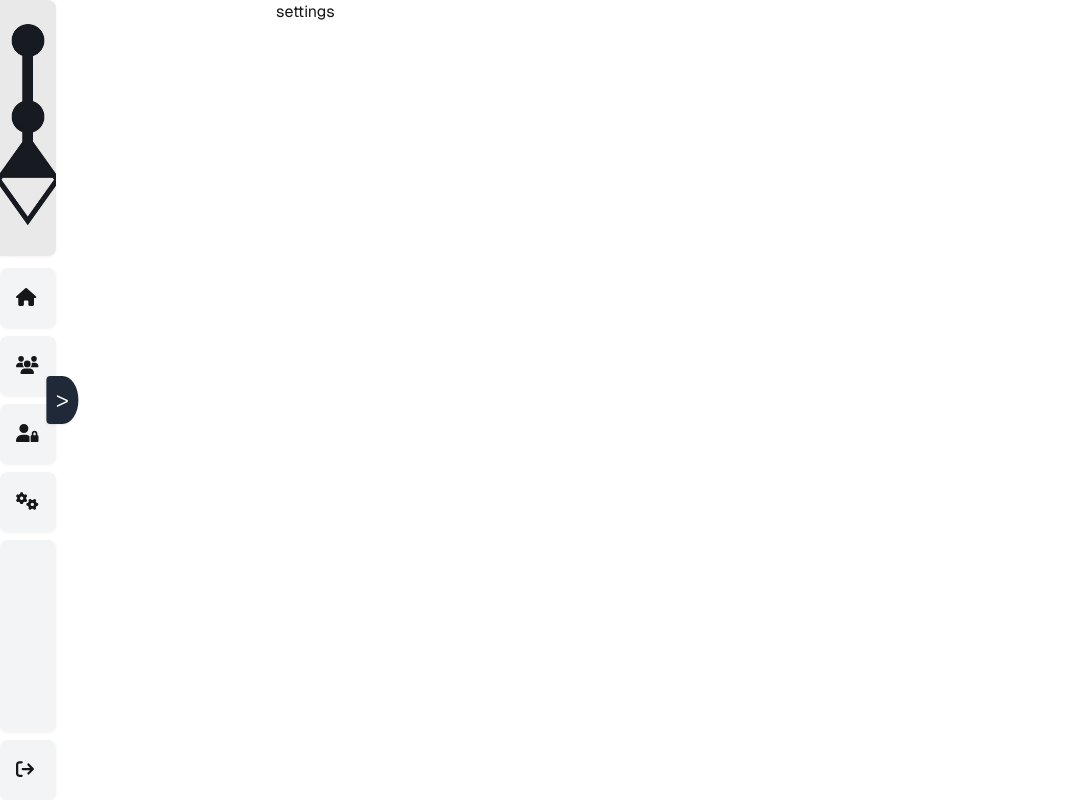
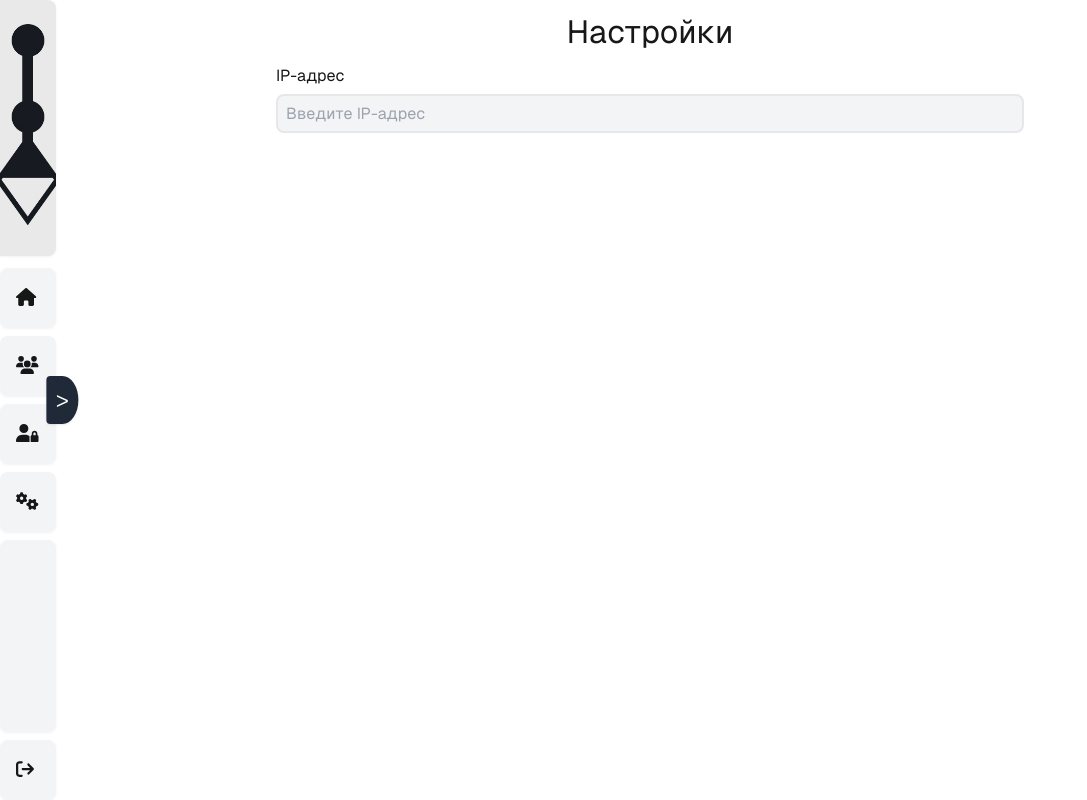
Before and after one commit to PiePieChocoPie/ADSync, a Next.js app: page /dashboard/settings in a window 1280 px wide. Shown: the whole page, without its empty margins (0-1087 px from the left). Built offline with nearby package versions, Linux system fonts and the light colour scheme.

Commit message:
change button's usage

```diff
--- a/app/dashboard/policy/page.tsx
+++ b/app/dashboard/policy/page.tsx
@@ -1,5 +1,8 @@
+import PageHeader from "@/components/molecule/PageHeader/page";
+
 export default function Policy() {
   return (
-    <h1>Policy</h1>
+    <PageHeader title="Политика конфиденциальности" />
+
   )
 }
--- a/app/dashboard/queue/page.tsx
+++ b/app/dashboard/queue/page.tsx
@@ -1,5 +1,7 @@
+import PageHeader from "@/components/molecule/PageHeader/page";
+
 export default function Queue() {
   return (
-    <h1>QUEUE</h1>
+    <PageHeader title="Очередь сотрудников" />
   )
 }
--- a/app/dashboard/settings/page.tsx
+++ b/app/dashboard/settings/page.tsx
@@ -1,5 +1,11 @@
+import PageHeader from "@/components/molecule/PageHeader/page";
+import Input from "@/components/atom/Input/page";
+
 export default function Settings() {
   return (
-    <h1>settings</h1>
+    <div>
+      <PageHeader title="Настройки" />
+      <Input title="IP-адрес" placeholder="Введите IP-адрес" />
+    </div>
   )
 }
--- a/components/atom/Button/page.tsx
+++ b/components/atom/Button/page.tsx
@@ -2,13 +2,13 @@ import styles from "./style.module.css";
 
 
 export default function Button({
-  children, type = "button", action
+  title="Ок", type = "button", classes="", action,
 }: {
-  children: React.ReactNode, type?: "button" | "submit" | "reset", action?: () => void
+  title: string, type?: "button" | "submit" | "reset", classes?:string, action?: () => void
 }) {
     return (
-        <button onClick={action} type={type} className={`${styles.item}`}>
-            {children}
+        <button onClick={action} type={type} className={`${styles.item} ${classes}`}>
+            {title}
         </button>
     );
 }
--- a/components/atom/Button/style.module.css
+++ b/components/atom/Button/style.module.css
@@ -1,12 +1,11 @@
 .item {
-    padding: 0.8rem 1.6rem;
+    padding: 0.6rem 1.5rem;
     width: 100%;
     background-color: var(--background);
     color: var(--foreground);
     border: 0.15rem solid var(--item-border);
     border-radius: var(--item-rounded);
     cursor: pointer;
-    font-size: 1rem;
     transition: background-color 0.3s ease;
 }
 
--- a/components/element/Auth/page.tsx
+++ b/components/element/Auth/page.tsx
@@ -26,7 +26,7 @@ export default function Auth() {
             <Input title="Логин" placeholder="Введите логин" />
             <Input title="Пароль" type="password" placeholder="Введите пароль" />
             <h6 style={{alignSelf: "flex-end", marginTop: "1.4rem"}}>
-                <Button type="submit" action={test}>Войти</Button>
+                <Button title="Войти"type="submit" action={test} />
             </h6>
         </div>
     );
--- /dev/null
+++ b/components/molecule/PageHeader/page.tsx
@@ -0,0 +1,7 @@
+import styles from "./style.module.css";
+
+export default function Header({title}: {title: string}) {
+  return(
+    <div className={styles.container}>{title}</div>
+  )
+}
--- /dev/null
+++ b/components/molecule/PageHeader/style.module.css
@@ -0,0 +1,4 @@
+.container {
+  font-size: 2rem;
+  @apply mx-auto text-center py-2;
+}
```
